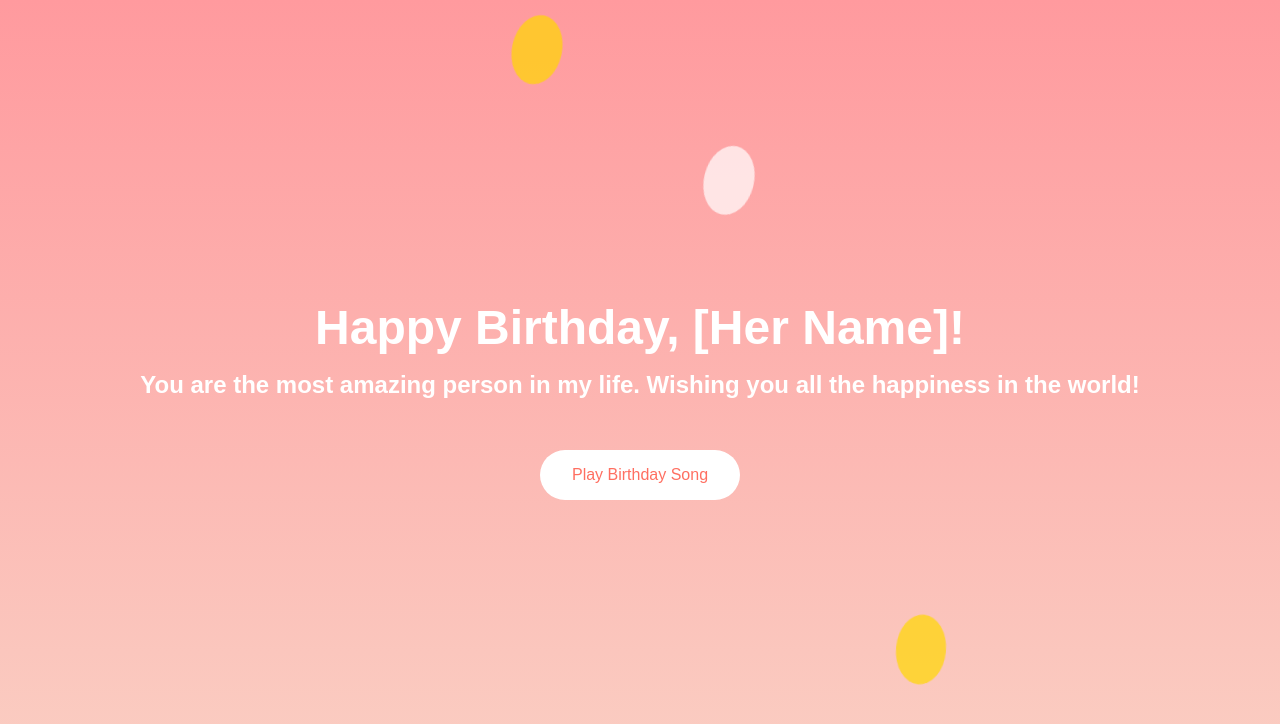
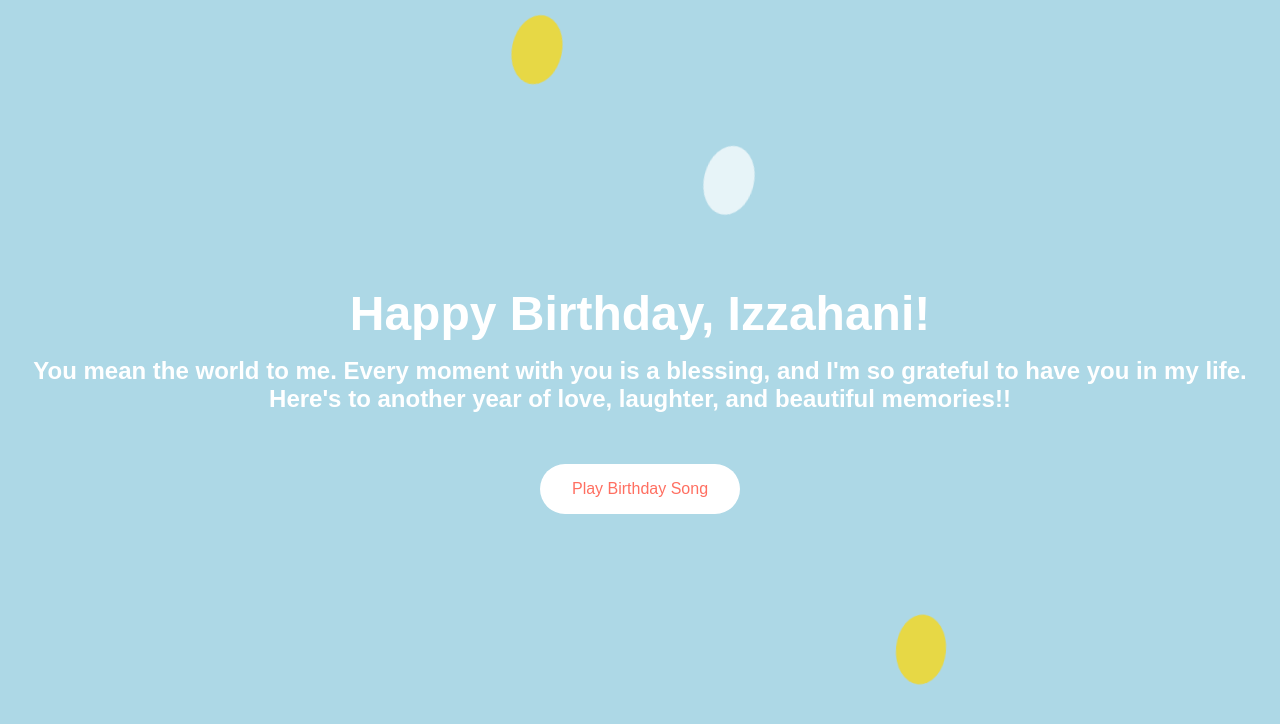
Before and after one commit to 98saiful/98saiful, a plain HTML site: page index.html in a window 1280 px wide. Drawn offline with Linux system fonts and the light colour scheme.

Commit message:
feat: change background color

```diff
--- a/index.html
+++ b/index.html
@@ -8,7 +8,7 @@
         body {
             margin: 0;
             font-family: 'Arial', sans-serif;
-            background: linear-gradient(to bottom, #ff9a9e, #fad0c4);
+            background-color: #ADD8E6;
             display: flex;
             justify-content: center;
             align-items: center;
@@ -86,8 +86,8 @@
 </head>
 <body>
     <div>
-        <h1>Happy Birthday, [Her Name]!</h1>
-        <h2>You are the most amazing person in my life. Wishing you all the happiness in the world!</h2>
+        <h1>Happy Birthday, Izzahani!</h1>
+        <h2>You mean the world to me. Every moment with you is a blessing, and I'm so grateful to have you in my life. Here's to another year of love, laughter, and beautiful memories!!</h2>
         <button onclick="playMusic()">Play Birthday Song</button>
     </div>
 
```
